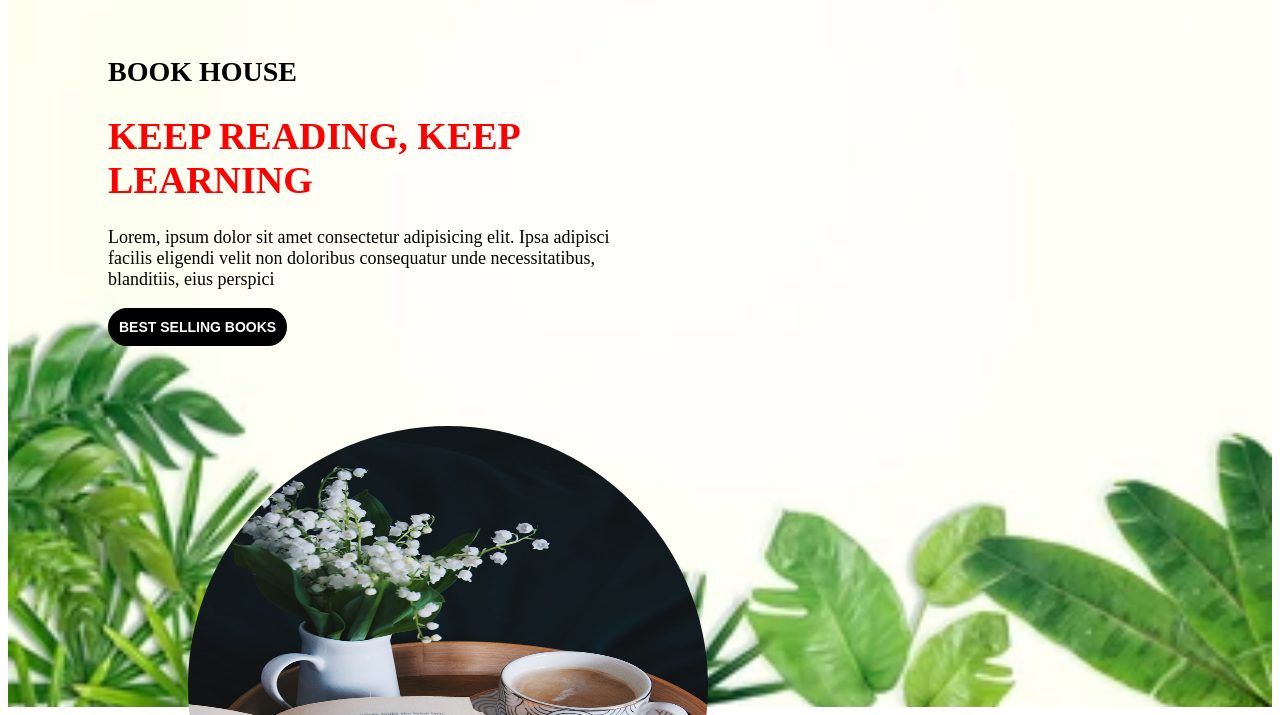
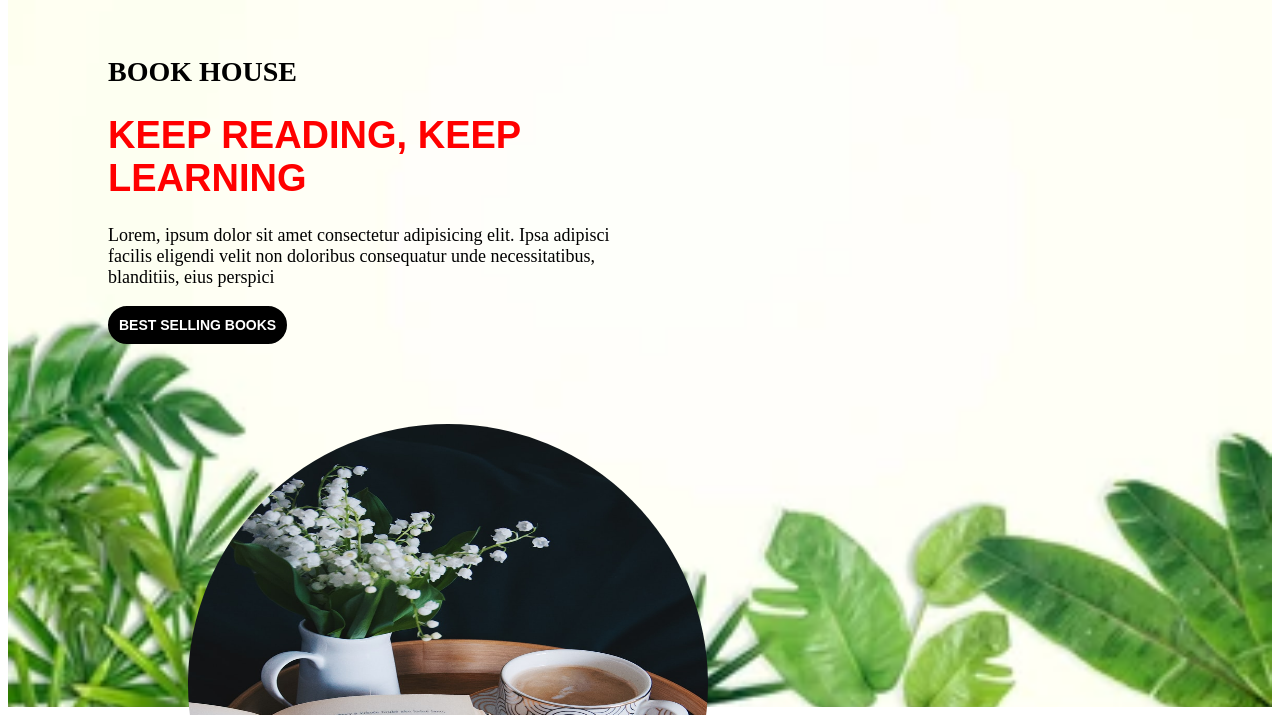
Before and after one commit to Jazz0521/Bookstore, a plain HTML site: page index.html in a window 1280 px wide. Shown: the part 85-800 px from the top of the page. Drawn offline with Linux system fonts and the light colour scheme; a web font is replaced by a local one.

Commit message:
Update style.css

```diff
--- a/style.css
+++ b/style.css
@@ -87,6 +87,7 @@ h1 {
     font-size: 38px;
     color: red;
     font-weight: bold;
+    font-family: Montserrat,sans-serif;
 }
 
 .para1 {
```
